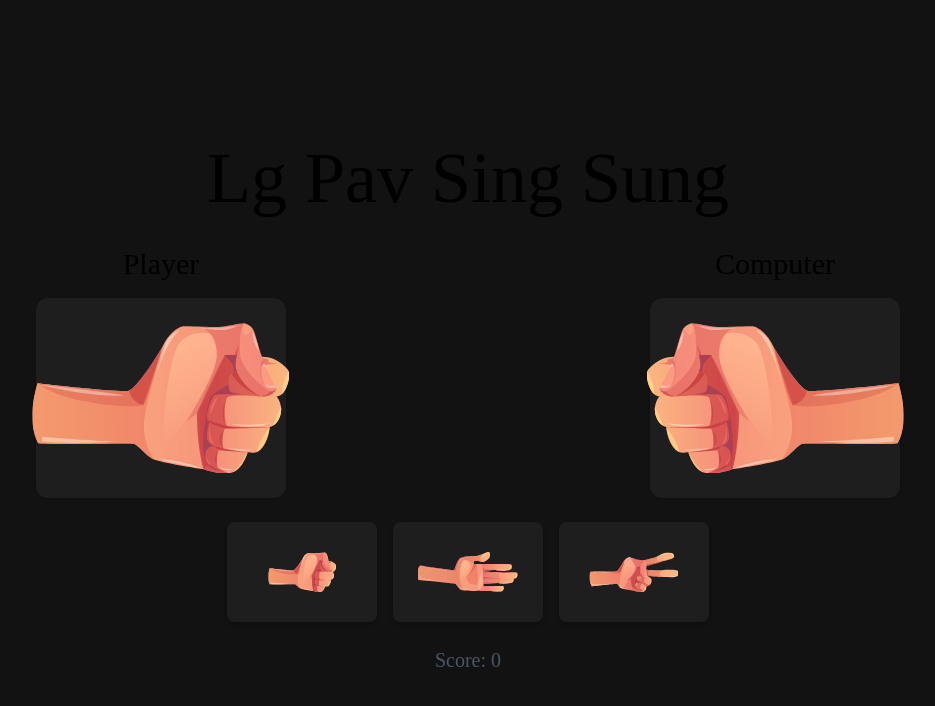
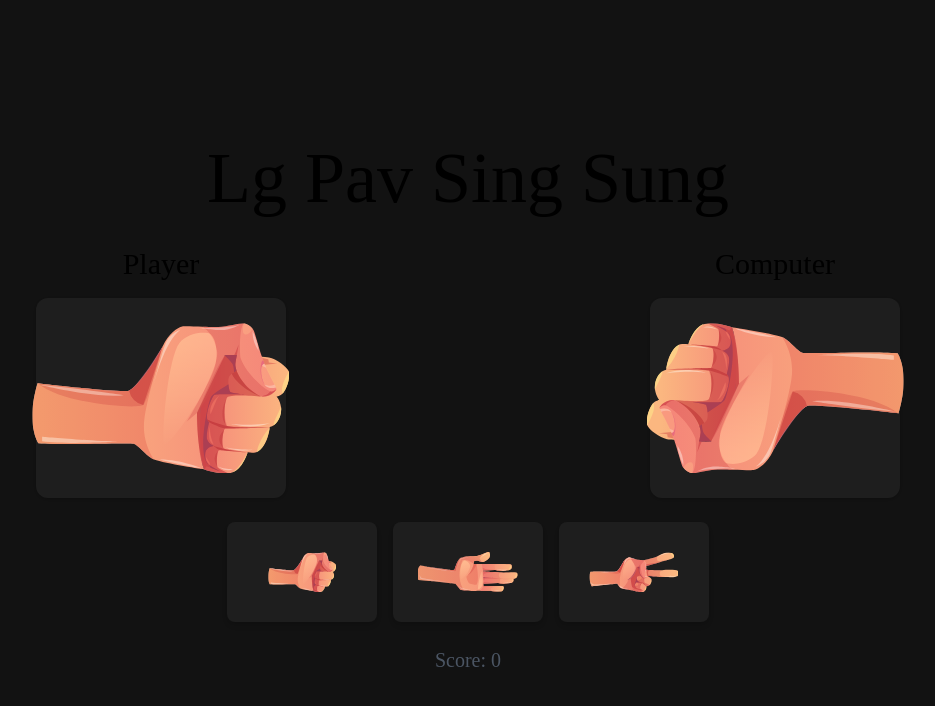
Before and after one commit to SokSochetraa/pavsingsung, a React (Vite) app in the folder pavsingsung/: page / in a window 1280 px wide. Shown: the top 706 px of the page, without its empty margins (172-1107 px from the left). Built offline with nearby package versions, Linux system fonts and the light colour scheme; a web font is replaced by a local one.

Commit message:
Update App.jsx

```diff
--- a/pavsingsung/src/App.jsx
+++ b/pavsingsung/src/App.jsx
@@ -10,7 +10,7 @@ const images = {
 
 function App() {
   const [playerChoice, setPlayerChoice] = useState("rock");
-  const [computerChoice, setComputerChoice] = useState("rock");
+  const [computerChoice, setComputerChoice] = useState("rockCom");
   const [result, setResult] = useState("");
   const [isRevealing, setIsRevealing] = useState(false);
   const [point, setPoint] = useState(0);
```
